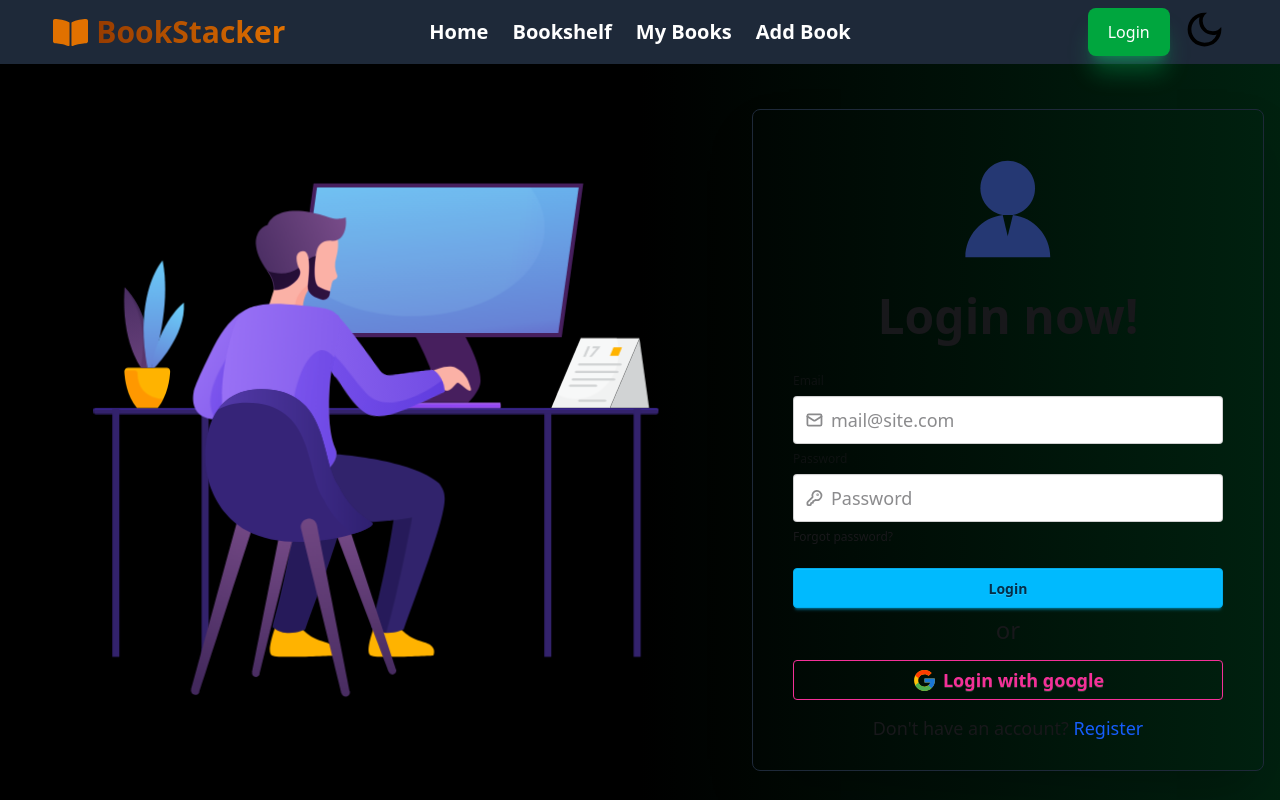
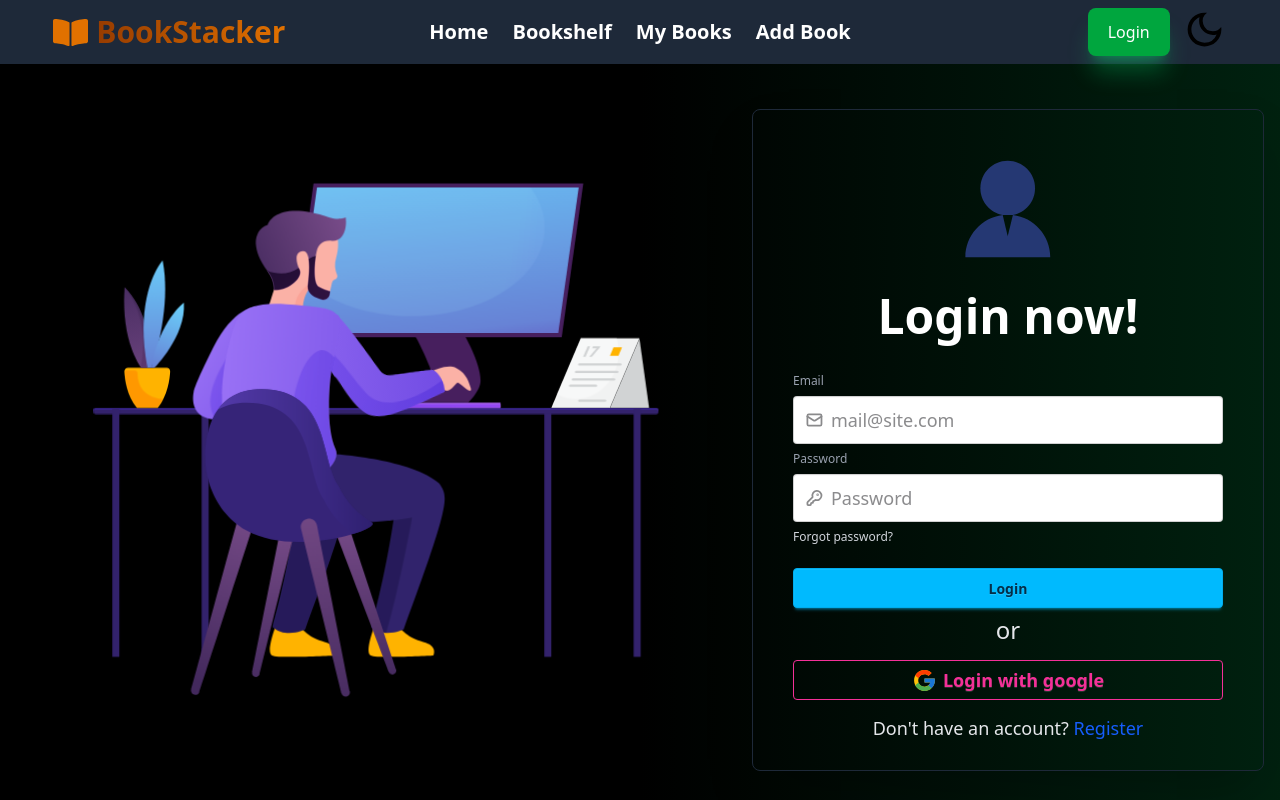
Before and after one commit to Rahmot15/Bookshelf-Project-client-side, a React (Vite) app: page /auth/login in a window 1280 px wide. Shown: the top 800 px of the page. Built offline with nearby package versions, Linux system fonts and the light colour scheme; no server answers.

Commit message:
login and register page responsive

```diff
--- a/src/Pages/Login.jsx
+++ b/src/Pages/Login.jsx
@@ -65,7 +65,7 @@ const Login = () => {
         style={{ backgroundImage: `url('/gradient.svg')` }}
       >
         <div className="hero-content flex-col lg:flex-row-reverse">
-          <div className="card border-gray-800 border  w-lg  shrink-0 shadow-2xl">
+          <div className="card border-gray-800 border md:w-lg shrink-0 shadow-2xl">
             <div className="card-body px-10">
               <div className="flex items-center justify-center">
                 <Lottie
@@ -74,13 +74,13 @@ const Login = () => {
                   loop={true}
                 ></Lottie>
               </div>
-              <h1 className="text-5xl font-bold mb-5 text-center">
+              <h1 className="text-5xl text-white font-bold mb-5 text-center">
                 Login now!
               </h1>
 
               <form onSubmit={handleLogin} className="fieldset">
                 {/* Email field */}
-                <label className="label">Email</label>
+                <label className="label text-gray-400">Email</label>
                 <label className="input input-lg w-full validator">
                   <svg
                     className="h-[1em] opacity-50"
@@ -109,7 +109,7 @@ const Login = () => {
                   Enter valid email address
                 </div>
                 {/* Password field */}
-                <label className="label">Password</label>
+                <label className="label text-gray-400">Password</label>
                 <label className="input input-lg w-full  validator">
                   <svg
                     className="h-[1em] opacity-50"
@@ -151,12 +151,12 @@ const Login = () => {
                   At least one uppercase letter
                 </p>
                 <div>
-                  <a className="link link-hover">Forgot password?</a>
+                  <a className="link link-hover text-gray-300">Forgot password?</a>
                 </div>
                 <button type="submit" className="btn btn-info mt-4">
                   Login
                 </button>
-                <p className="text-2xl text-center fon -mb-2">or</p>
+                <p className="text-2xl text-center fon -mb-2 text-gray-200">or</p>
                 <button
                   onClick={handleGoogle}
                   type="button"
@@ -165,7 +165,7 @@ const Login = () => {
                   {" "}
                   <FcGoogle size={25} /> Login with google{" "}
                 </button>
-                <p className="text-lg text-center mt-2">
+                <p className="text-lg text-center mt-2 text-gray-200">
                   Don't have an account?{" "}
                   <Link
                     className="text-blue-600 hover:text-blue-700"
@@ -178,7 +178,7 @@ const Login = () => {
             </div>
           </div>
 
-          <div className="text-center lg:text-left">
+          <div className="lg:block hidden">
             <Lottie animationData={loginBg} loop={true}></Lottie>
           </div>
         </div>
--- a/src/Pages/Register.jsx
+++ b/src/Pages/Register.jsx
@@ -64,8 +64,8 @@ const Register = () => {
         className="hero  min-h-[calc(100vh-242px)] "
         style={{ backgroundImage: `url('/gradient.svg')` }}
       >
-        <div className="hero-content flex-col lg:flex-row-reverse gap-20 md:ml-30">
-          <div className="text-center lg:text-left">
+        <div className="hero-content flex-col lg:flex-row-reverse lg:gap-20">
+          <div className=" lg:block hidden ">
             <Lottie
               style={{ width: "500px" }}
               animationData={register}
@@ -73,9 +73,9 @@ const Register = () => {
             ></Lottie>
           </div>
 
-          <div className="card border-gray-800 border  w-lg  shrink-0 shadow-2xl">
-            <div className="card-body px-10">
-              <div className="flex items-center justify-center">
+          <div className="card border-gray-800 border  md:w-lg  shrink-0 shadow-2xl">
+            <div className="card-body ">
+              <div className="flex items-center  justify-center">
                 <Lottie
                   style={{ width: "150px" }}
                   animationData={registerAnimation}
@@ -178,7 +178,7 @@ const Register = () => {
                 <button type="submit" className="btn btn-info mt-1">
                   Login
                 </button>
-                <p className="text-2xl text-center fon -mb-2">or</p>
+                <p className="text-2xl text-center fon -mb-2 text-gray-200">or</p>
                 <button
                   onClick={handleGoogle}
                   type="button"
@@ -187,7 +187,7 @@ const Register = () => {
                   {" "}
                   <FcGoogle size={25} /> Login with google{" "}
                 </button>
-                <p className="text-lg text-center mt-2">
+                <p className="text-lg text-center mt-2 text-gray-200">
                   Already have an account?{" "}
                   <Link
                     className="text-blue-600 hover:text-blue-700"
```
